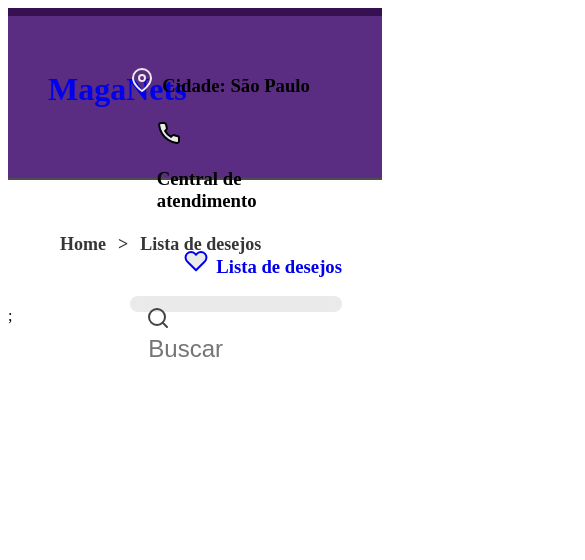
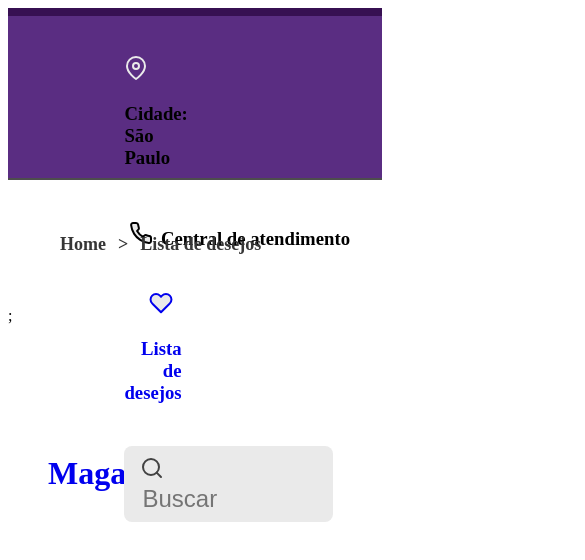
Before and after one commit to dimaspaiva/wishlist-react, a React app: page /wishlist in a window 390 px wide. Shown: the top 560 px of the page, 585 px wide, since content can reach past the window. Built offline with nearby package versions, Linux system fonts and the light colour scheme; the HTML template or start-up script is replaced by a standard one.

Commit message:
style(header): improve responsivity

```diff
--- a/src/client/components/Header/index.tsx
+++ b/src/client/components/Header/index.tsx
@@ -8,40 +8,44 @@
   HeaderContainer,
   IconContainer,
   SearchIconContainer,
+  ActionContainer,
+  ActionCenter,
+  ActionRight,
+  LogoContainer,
 } from "./styles";
 
 const Header = () => {
   return (
     <HeaderBackground>
       <HeaderContainer>
-        <Link to="/">
-          <div className="header__logo-container">
+        <LogoContainer className="clearfix">
+          <Link to="/">
             <h1 className="header__logo-title">MagaNets</h1>
-          </div>
-        </Link>
+          </Link>
+        </LogoContainer>
 
         <div className="header__action-container">
-          <div className="header__actions-list clearfix">
-            <div className="header__action action--first">
+          <div className="header__actions-list">
+            <ActionContainer>
               <IconContainer>
                 <MapPin color="#eaeaea" />
               </IconContainer>
               <h3 className="action__text">Cidade: São Paulo</h3>
-            </div>
-            <div className="header__action action--middle">
+            </ActionContainer>
+            <ActionCenter>
               <IconContainer>
                 <Phone fill="#eaeaea" />
               </IconContainer>
               <h3 className="action__text">Central de atendimento</h3>
-            </div>
-            <Link to="/wishlist">
-              <div className="header__action action--last">
+            </ActionCenter>
+            <ActionRight>
+              <Link to="/wishlist">
                 <IconContainer>
                   <Heart fill="#eaeaea" />
                 </IconContainer>
                 <h3 className="action__text">Lista de desejos</h3>
-              </div>
-            </Link>
+              </Link>
+            </ActionRight>
           </div>
           <div className="header__search-container clearfix">
             <SearchIconContainer>
--- a/src/client/components/Header/styles.ts
+++ b/src/client/components/Header/styles.ts
@@ -10,37 +10,17 @@
 export const HeaderContainer = styled.div`
   margin: 0 auto;
   padding: 34px 40px;
-  max-width: 1898px;
-
-  .header__logo-container {
-    float: left;
-    width: 28%;
-    height: 88px;
-  }
+  max-width: 1840px;
 
   .header__action-container {
-    float: right;
-    width: 72%;
+    display: inline-block;
+    width: 71%;
     height: 88px;
   }
 
   .header__action {
     font-size: 16px;
-    margin-top: 6px;
     display: inline-block;
-  }
-
-  .action--first {
-    float: left;
-  }
-
-  .action--middle {
-    float: left;
-    margin-left: 12.5%;
-  }
-
-  .action--last {
-    float: right;
   }
 
   .action__text {
@@ -48,7 +28,6 @@
   }
 
   .header__search-container {
-    clear: both;
     background: #eaeaea;
     padding: 8px 16px;
     border-radius: 8px;
@@ -57,20 +36,45 @@
 
   .header__search-input {
     border: none;
-    float: left;
-    min-width: 720px;
+    width: 90%;
     background: none;
     color: #4d4d4d;
     font-size: 24px;
     line-height: -2px;
     outline-width: 0;
   }
+`;
 
-  @media screen and (min-width: 1500px) {
-    .action--middle {
-      margin-left: 25%;
-    }
+export const LogoContainer = styled.div`
+  display: inline-block;
+  width: 26%;
+  height: 74px;
+
+  a {
+    text-decoration: none;
+    float: left;
   }
+`;
+
+export const ActionContainer = styled.p`
+  display: inline-block;
+  width: 30%;
+  margin-top: 6px;
+`;
+
+export const ActionCenter = styled.p`
+  display: inline-block;
+  text-align: center;
+  margin-top: 6px;
+  min-width: 230px;
+  width: 42.18%;
+`;
+
+export const ActionRight = styled.p`
+  display: inline-block;
+  width: 27%;
+  text-align: right;
+  margin-top: 6px;
 `;
 
 export const IconContainer = styled.div`
@@ -79,7 +83,7 @@
 `;
 
 export const SearchIconContainer = styled.div`
-  float: left;
+  display: inline-block;
   margin-top: 2px;
   margin-right: 16px;
 `;
```
